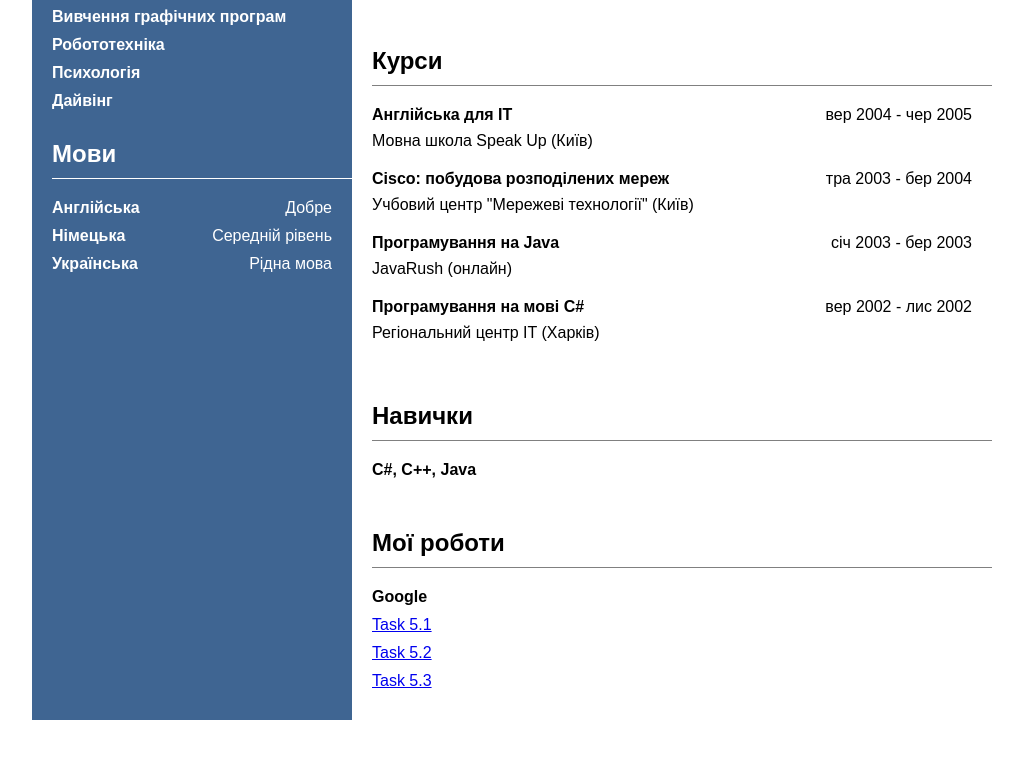
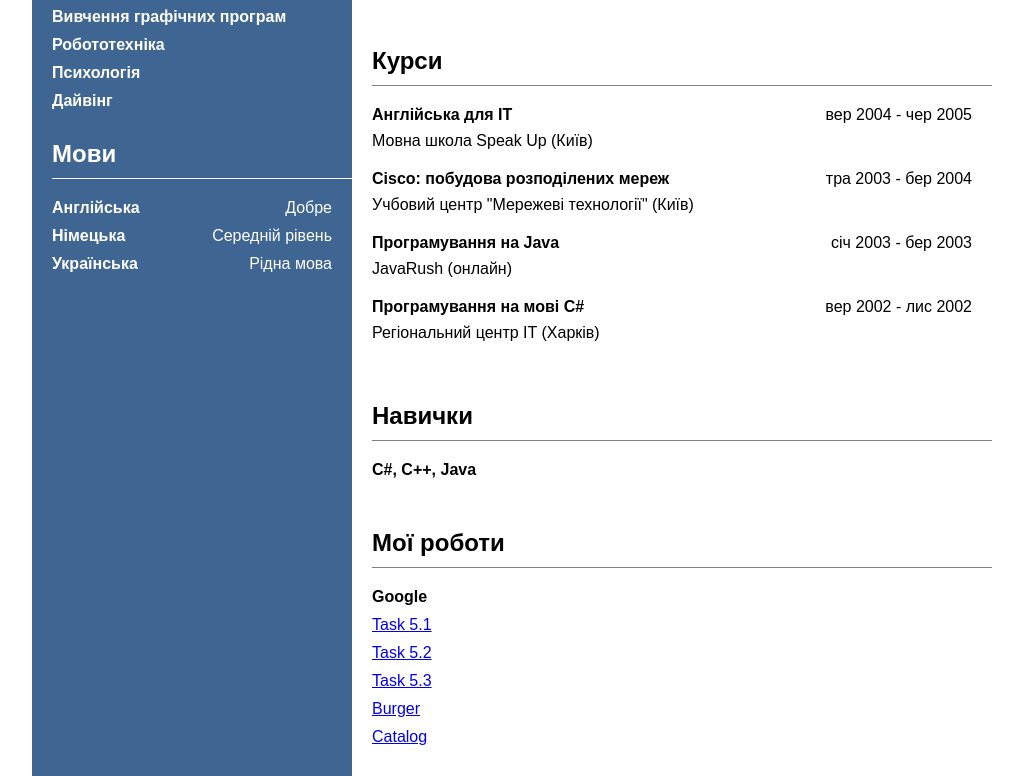
Before and after one commit to Yulia040304/Yulia040304.github.io, a plain HTML site: page index.html in a window 1280 px wide. Shown: the part 650-1426 px from the top of the page, without its empty margins (128-1151 px from the left). Before the commit the page ends 1370 px from the top, so only its background shows below. Drawn offline with Linux system fonts and the light colour scheme.

Commit message:
Add files via upload

```diff
--- a/index.html
+++ b/index.html
@@ -299,6 +299,12 @@
 				     <li>
 				    	<a href="https://yulia040304.github.io/task5.3/">Task 5.3</a>
 				    </li>
+				     <li>
+				    	<a href="https://yulia040304.github.io/burger/">Burger</a>
+				    </li>
+				     <li>
+				    	<a href="https://yulia040304.github.io/catalog/">Catalog</a>
+				    </li>
 				</ol>
 			</div>
 				</div>
```
